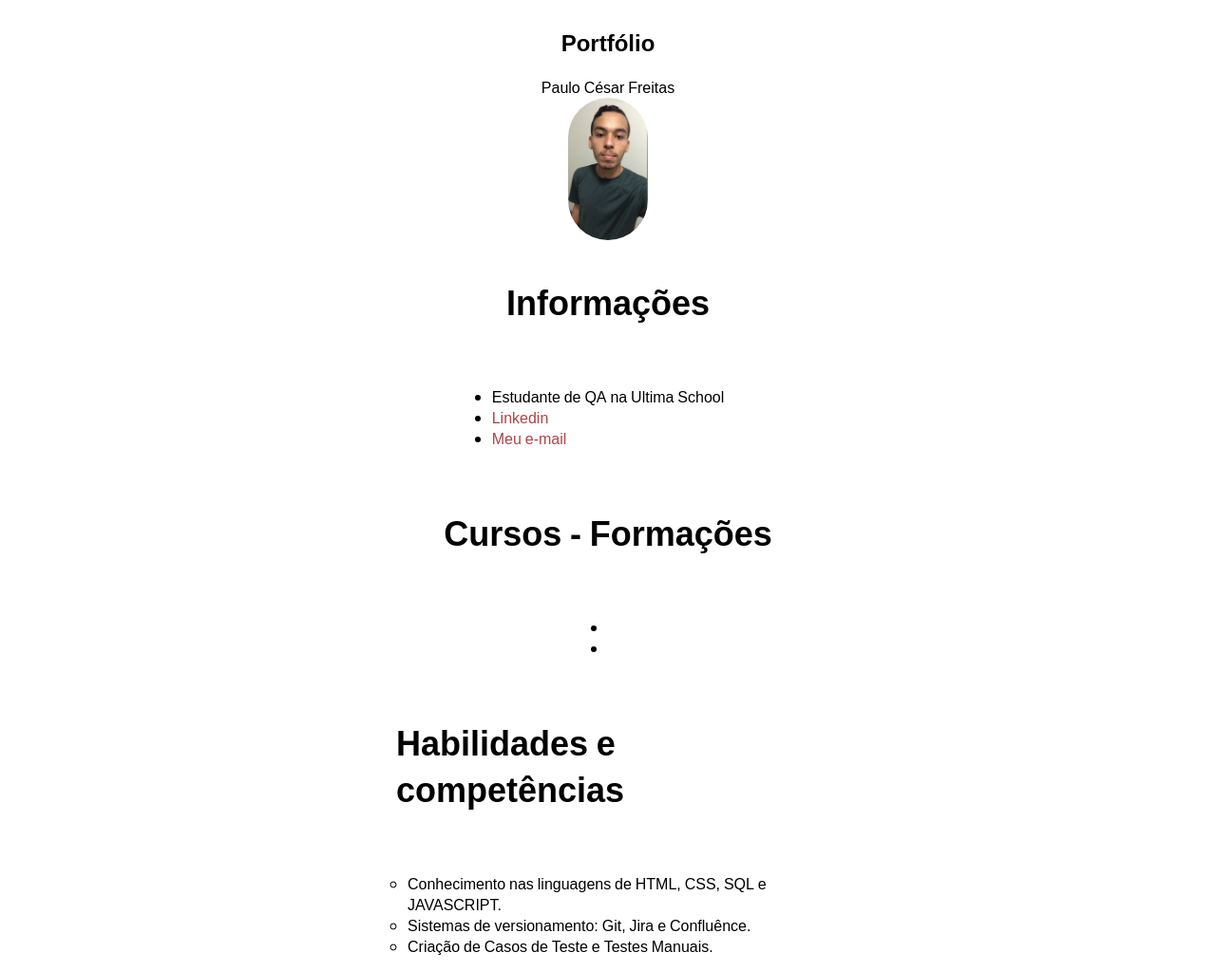
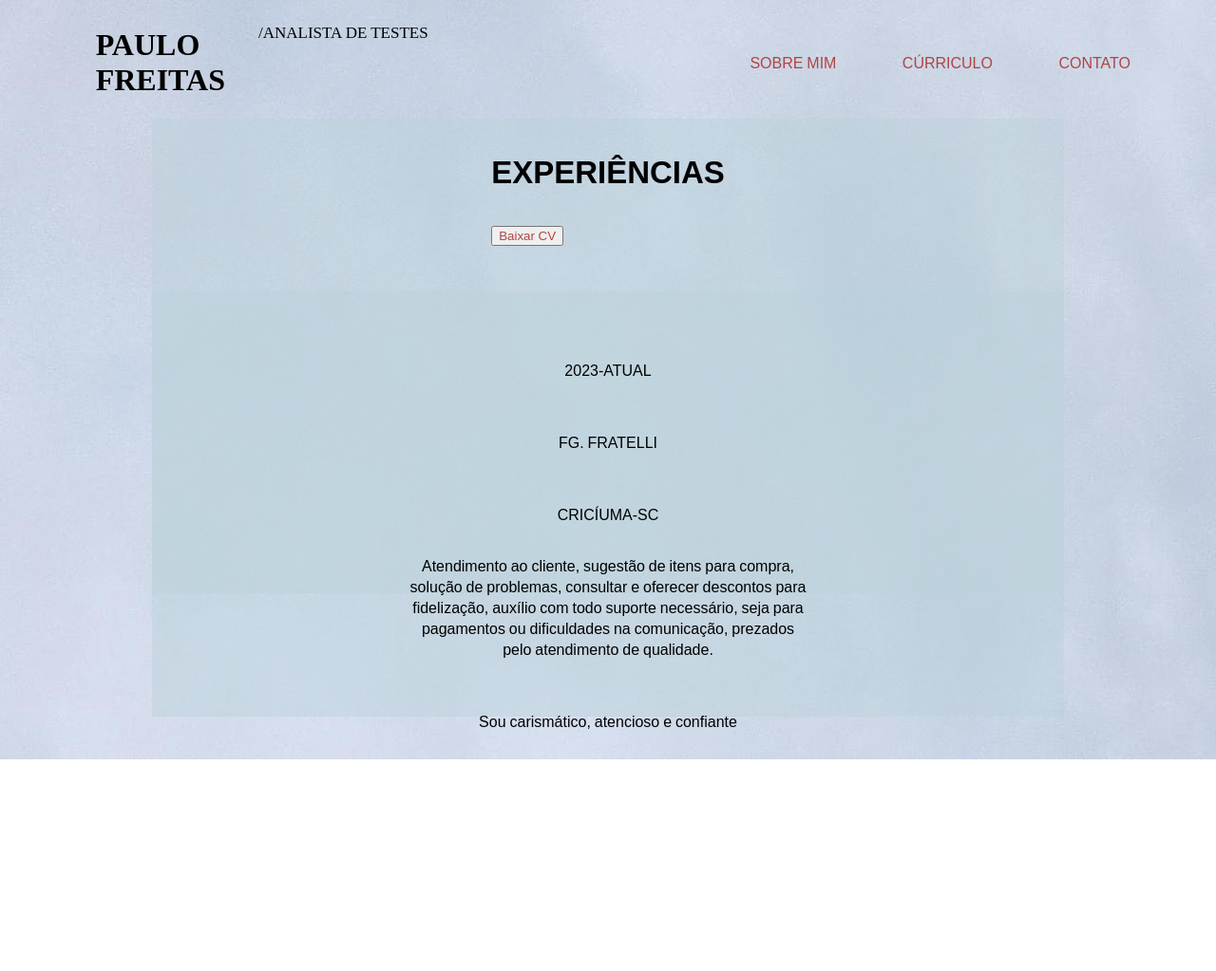
Before and after one commit to PaulocFreitas1/PaulocFreitas1, a plain HTML site: page Curso-QA/portfolio/curriculo.html in a window 1280 px wide. Shown: the whole page at 95% size. After the commit the page ends 800 px from the top, so only its background shows below. Drawn offline with Linux system fonts and the light colour scheme.

Commit message:
alterei toda base do curriculo

```diff
--- a/Curso-QA/portfolio/curriculo.css
+++ b/Curso-QA/portfolio/curriculo.css
@@ -1,47 +1,74 @@
 html{
 font-family: 'Noto Sans Old Permic', sans-serif;
 }
-body{display: flex;
+body{    display: grid;
+    justify-items: center;
+ background-image: url("./background.jpg");
+}
+header{
+    display: flex;
+    height: auto;
+    width: 98%;
+}
+#h-left{display:flex;
+    width: 50%;
+    height: auto;
+    font-family: poppins semi bold;
+    padding-left: 5rem;
+}
+#h-left p{display: flex;
+    font-size: 17px;
+    font-family: poppins semi bold;
+    padding-left: 35px;
+}
+#h-right{ display: grid;
+    width: 50%;
+}
+a{
+    text-decoration:none;
+}
+#h-right ul{   display: flex;
+    list-style: none;
+    text-align: center;
+    justify-content: space-evenly;
+    align-items: center;
+}
+section{display: flex;
     flex-direction: column;
     align-items: center;
-    justify-content: center;}
-
-#cabecalho{ background-color: aquamarine;
-    padding: 16px;
-    height: 80px;
+    width: 960px;
+    height: 500px;
+    background: #bbd2da7a;
+}
+div h3{
+    font-size: 33px;
+}
+div button{
+    color: aquamarine;
+}
+container{
     display: flex;
-    justify-items: center;
-
+    flex-direction: column;
+    text-align: center;
+    list-style: none;
+    align-items: center;
+    padding: 3.5rem;
+    margin-top: 5%;
+    background: #bbd2da7a;
+    width: auto;
+    height: 21rem;
 }
-section{    display: flex;
-    flex-direction: column;
-    align-items: center;
-    width: 27.875rem;}
-#cabecalho h1{display: block;}
-h3{
-    font-size: 36px;
+#cont-left{  width: 50%;
+    height: auto;
 }
-li ul{
-    list-style: none;
+#cont-right{  width: 50%;
+    height: auto;
 }
-.lista{
-    list-style:disc;
-}
-
 a{
     text-decoration: none;
     color: rgb(175, 68, 68);
 }
 a:hover{cursor: pointer;
-    color: white;}
-
-ul{padding: 12px;
-
-}
-.perfil{
+    color: white;}.perfil{
     height:150px;
-    border-radius: 50px;
-}
-.lista{
-list-style: circle;
-}
+    border-radius: 50px; }
--- a/Curso-QA/portfolio/curriculo.html
+++ b/Curso-QA/portfolio/curriculo.html
@@ -9,28 +9,39 @@
 	<!--estilo-->
 	<link rel="stylesheet" type="text/css" href="curriculo.css">
 </head>
+<header>
+    <div id="h-left"><h1>PAULO<br>
+        FREITAS</h1>
+        <p>/ANALISTA DE TESTES</p>
+    </div>
+    <div id="h-right">
+        <ul>
+            <li><a href="portfolio.HTML">SOBRE MIM</a></li>
+            <li><a href="curriculo.html" target="_blank">CÚRRICULO</a></li>
+            <li><a href="#">CONTATO</a></li>
+        </ul>
+    </div>
+</header>
 	<body>
-		<header><h2>Portfólio</h2></header>
 		<section>
-		<div class="nome">Paulo César Freitas</div>
-		<div><img class="perfil" src="minhafoto.jpg" alt="meuperfil"></div>
-		<h3>Informações</h3>
-		<ul>
-			<li>Estudante de QA na Ultima School</li>
-			<li><a href="https://www.linkedin.com/in/paulo-cesar-827400161/" target="_blank">Linkedin</a></li>
-			<li><a href="mailto:paulocesar012.pc@gmail.com">Meu e-mail</a></li>
-		</ul>
-		<h3>Cursos - Formações</h3>
-		<ul>
-			<li></li>
-			<li></li>
-		</ul>
-		<h3>Habilidades e competências</h3>
-		<ul class="lista">
-		<li>Conhecimento nas linguagens de HTML, CSS, SQL e JAVASCRIPT.</li>
-		<li>Sistemas de versionamento: Git, Jira e Confluênce.</li>
-		<li>Criação de Casos de Teste e Testes Manuais.</li>
-		</ul>
+		<div><h3>EXPERIÊNCIAS</h3>
+		<button><a href="#">Baixar CV</a></button></div>
+		<container>
+			<div id="cont-left">
+				<p>2023-ATUAL</p>
+				<br>
+				<p>FG. FRATELLI</p>
+				<br>
+				<p>CRICÍUMA-SC</p>
+			</div>
+			<div id="cont-right">
+				<p>	Atendimento ao cliente, sugestão de itens para compra, solução de problemas,
+					consultar e oferecer descontos para fidelização, auxílio com todo suporte necessário,
+					seja para pagamentos ou dificuldades na comunicação, prezados pelo atendimento de qualidade.</p>
+					<br>
+				<p>Sou carismático, atencioso e confiante</p>
+			</div>
+		</container>
 		</section>
 	</body>
 </html>
```
Also changed, not shown: Curso-QA/portfolio/portfolio.HTML (+1 -1 lines).
